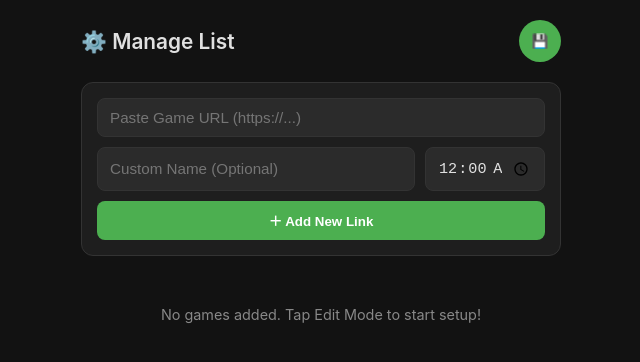
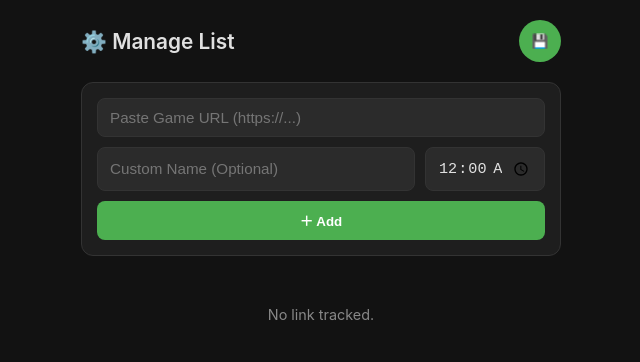
Before and after one commit to jbellue/dailyLinkTracker, a plain HTML site: page index.html in a window 1280 px wide. Both pictures are taken after a click on the button "✏️". Shown: the whole page, without its empty margins (319-959 px from the left). Drawn offline with Linux system fonts and the light colour scheme.

Commit message:
Update button label

```diff
--- a/index.html
+++ b/index.html
@@ -155,7 +155,7 @@
                 <input type="text" id="nameInput" placeholder="Custom Name (Optional)">
                 <input type="time" id="timeInput" value="00:00" style="max-width: 120px;">
             </div>
-            <button class="add-btn" id="submitBtn" onclick="handleSubmit()">＋ Add New Link</button>
+            <button class="add-btn" id="submitBtn" onclick="handleSubmit()">＋ Add</button>
         </div>
     </div>
 
@@ -258,7 +258,7 @@
             document.getElementById('nameInput').value = game.name;
             document.getElementById('timeInput').value = game.time;
             document.getElementById('editId').value = game.id;
-            document.getElementById('submitBtn').textContent = '💾 Update Details';
+            document.getElementById('submitBtn').textContent = '💾 Update';
             document.getElementById('urlInput').focus();
         }
 
@@ -289,7 +289,7 @@
             container.innerHTML = '';
 
             if (games.length === 0) {
-                container.innerHTML = `<div style="text-align:center; padding:30px; color:var(--text-dim); font-size:0.9rem;">No games added. Tap Edit Mode to start setup!</div>`;
+                container.innerHTML = `<div style="text-align:center; padding:30px; color:var(--text-dim); font-size:0.9rem;">No link tracked.</div>`;
                 return;
             }
 
```
